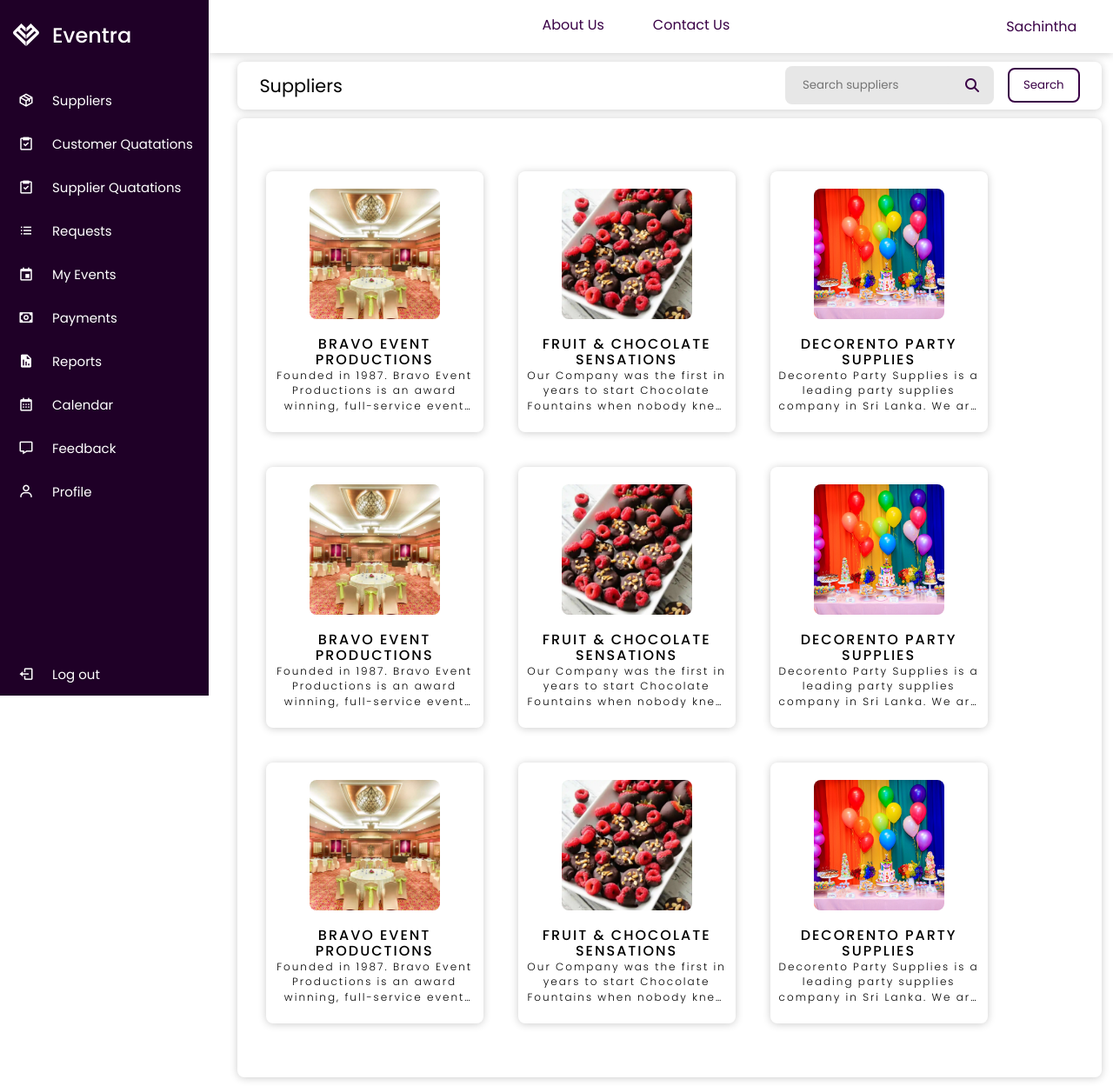
After one commit to Rashmina-Senadheera/IS2102_G29, a PHP site: page /Event_Management/Event_Planner/Suppliers.php in a window 1280 px wide. The commit adds this page. Shown: the whole page at 87% size. Run offline with PHP 8.4, Linux system fonts and the light colour scheme; some libraries are stand-ins or nearby versions.

Commit message:
View all suppliers

```diff
--- /dev/null
+++ b/Event_Management/Event_Planner/Suppliers.php
@@ -0,0 +1,223 @@
+<?php
+include('eventplanner_sidenav.php');
+include('eventplanner_header.php');
+?>
+
+<!DOCTYPE html>
+<html>
+
+<head>
+    <meta charset="UTF-8">
+    <meta http-equiv="X-UA-Compatible" content="IE=edge">
+    <meta name="viewport" content="width=device-width, initial-scale=1.0">
+    <link rel="stylesheet" href="../css/eventPlannerMain.css">
+    <link rel="stylesheet" href="../css/viewSuppliersEP.css">
+</head>
+
+<body>
+    <div class="grid-container-payments">
+        <div class="gridSearch">
+            <div class="searchSec">
+                <div class="page-title"> Suppliers </div>
+                <div class="input-container">
+                    <input class="input-field" type="text" placeholder="Search suppliers" name="search">
+                    <i class="fa fa-search icon"></i>
+                </div>
+                <button type="submit" class="srcButton">Search</button>
+            </div>
+        </div>
+        <div class="gridMain">
+            <div class="suppliers-cards-container">
+
+                <div class="card">
+                    <div class="content">
+                        <div class="imgBx">
+                            <img src="../images/Suppliers/supplier01.jpg">
+                        </div>
+                        <div class="contentBx">
+                            <h3>Bravo Event Productions<br><span>
+                                    Founded in 1987. Bravo Event Productions is an award winning, full-service event planning and production company specializing in designing and staging world-class coporate, association, government, military and non-profit functions nationwide.
+                                </span></h3>
+                        </div>
+                    </div>
+                    <ul class="sci">
+                        <li>
+                            <a href="" class="view-supplier">View</a>
+                        </li>
+                        <li>
+                            <a href="" class="request">Request a Quotation</a>
+                        </li>
+                    </ul>
+                </div>
+                <div class="card">
+                    <div class="content">
+                        <div class="imgBx">
+                            <img src="../images/Suppliers/supplier02.jpg">
+                        </div>
+                        <div class="contentBx">
+                            <h3>Fruit & Chocolate sensations<br><span>
+                                    Our Company was the first in years to start Chocolate Fountains when nobody knew what it was? Year later we are skill here today for all types of events. We cater from 25 guests 800 guests we can make it happend.
+                                </span></h3>
+                        </div>
+                    </div>
+                    <ul class="sci">
+                        <li>
+                            <a href="" class="view-supplier">View</a>
+                        </li>
+                        <li>
+                            <a href="" class="request">Request a Quotation</a>
+                        </li>
+                    </ul>
+                </div>
+                <div class="card">
+                    <div class="content">
+                        <div class="imgBx">
+                            <img src="../images/Suppliers/supplier03.jpg">
+                        </div>
+                        <div class="contentBx">
+                            <h3>DECORENTO PARTY SUPPLIES<br><span>
+                                    Decorento Party Supplies is a leading party supplies company in Sri Lanka. We are the pioneers in the party supplies industry in Sri Lanka. We have been in the industry for over 20 years and have been providing our services to the public for over 10 years.
+                                </span></h3>
+                        </div>
+                    </div>
+                    <ul class="sci">
+                        <li>
+                            <a href="" class="view-supplier">View</a>
+                        </li>
+                        <li>
+                            <a href="" class="request">Request a Quotation</a>
+                        </li>
+                    </ul>
+                </div>
+
+
+                <div class="card">
+                    <div class="content">
+                        <div class="imgBx">
+                            <img src="../images/Suppliers/supplier01.jpg">
+                        </div>
+                        <div class="contentBx">
+                            <h3>Bravo Event Productions<br><span>
+                                    Founded in 1987. Bravo Event Productions is an award winning, full-service event planning and production company specializing in designing and staging world-class coporate, association, government, military and non-profit functions nationwide.
+                                </span></h3>
+                        </div>
+                    </div>
+                    <ul class="sci">
+                        <li>
+                            <a href="" class="view-supplier">View</a>
+                        </li>
+                        <li>
+                            <a href="" class="request">Request a Quotation</a>
+                        </li>
+                    </ul>
+                </div>
+                <div class="card">
+                    <div class="content">
+                        <div class="imgBx">
+                            <img src="../images/Suppliers/supplier02.jpg">
+                        </div>
+                        <div class="contentBx">
+                            <h3>Fruit & Chocolate sensations<br><span>
+                                    Our Company was the first in years to start Chocolate Fountains when nobody knew what it was? Year later we are skill here today for all types of events. We cater from 25 guests 800 guests we can make it happend.
+                                </span></h3>
+                        </div>
+                    </div>
+                    <ul class="sci">
+                        <li>
+                            <a href="" class="view-supplier">View</a>
+                        </li>
+                        <li>
+                            <a href="" class="request">Request a Quotation</a>
+                        </li>
+                    </ul>
+                </div>
+                <div class="card">
+                    <div class="content">
+                        <div class="imgBx">
+                            <img src="../images/Suppliers/supplier03.jpg">
+                        </div>
+                        <div class="contentBx">
+                            <h3>DECORENTO PARTY SUPPLIES<br><span>
+                                    Decorento Party Supplies is a leading party supplies company in Sri Lanka. We are the pioneers in the party supplies industry in Sri Lanka. We have been in the industry for over 20 years and have been providing our services to the public for over 10 years.
+                                </span></h3>
+                        </div>
+                    </div>
+                    <ul class="sci">
+                        <li>
+                            <a href="" class="view-supplier">View</a>
+                        </li>
+                        <li>
+                            <a href="" class="request">Request a Quotation</a>
+                        </li>
+                    </ul>
+                </div>
+
+
+                <div class="card">
+                    <div class="content">
+                        <div class="imgBx">
+                            <img src="../images/Suppliers/supplier01.jpg">
+                        </div>
+                        <div class="contentBx">
+                            <h3>Bravo Event Productions<br><span>
+                                    Founded in 1987. Bravo Event Productions is an award winning, full-service event planning and production company specializing in designing and staging world-class coporate, association, government, military and non-profit functions nationwide.
+                                </span></h3>
+                        </div>
+                    </div>
+                    <ul class="sci">
+                        <li>
+                            <a href="" class="view-supplier">View</a>
+                        </li>
+                        <li>
+                            <a href="" class="request">Request a Quotation</a>
+                        </li>
+                    </ul>
+                </div>
+                <div class="card">
+                    <div class="content">
+                        <div class="imgBx">
+                            <img src="../images/Suppliers/supplier02.jpg">
+                        </div>
+                        <div class="contentBx">
+                            <h3>Fruit & Chocolate sensations<br><span>
+                                    Our Company was the first in years to start Chocolate Fountains when nobody knew what it was? Year later we are skill here today for all types of events. We cater from 25 guests 800 guests we can make it happend.
+                                </span></h3>
+                        </div>
+                    </div>
+                    <ul class="sci">
+                        <li>
+                            <a href="" class="view-supplier">View</a>
+                        </li>
+                        <li>
+                            <a href="" class="request">Request a Quotation</a>
+                        </li>
+                    </ul>
+                </div>
+                <div class="card">
+                    <div class="content">
+                        <div class="imgBx">
+                            <img src="../images/Suppliers/supplier03.jpg">
+                        </div>
+                        <div class="contentBx">
+                            <h3>DECORENTO PARTY SUPPLIES<br><span>
+                                    Decorento Party Supplies is a leading party supplies company in Sri Lanka. We are the pioneers in the party supplies industry in Sri Lanka. We have been in the industry for over 20 years and have been providing our services to the public for over 10 years.
+                                </span></h3>
+                        </div>
+                    </div>
+                    <ul class="sci">
+                        <li>
+                            <a href="" class="view-supplier">View</a>
+                        </li>
+                        <li>
+                            <a href="" class="request">Request a Quotation</a>
+                        </li>
+                    </ul>
+                </div>
+
+            </div>
+        </div>
+    </div>
+
+</body>
+
+</html>
--- a/Event_Management/css/eventPlannerMain.css
+++ b/Event_Management/css/eventPlannerMain.css
@@ -62,7 +62,7 @@ hr {
         'search'
         'main';
     gap: 10px;
-    padding: 10px;
+    padding: 10px 0 10px 20px;
     padding-left: 20px;
 }
 
--- /dev/null
+++ b/Event_Management/css/viewSuppliersEP.css
@@ -0,0 +1,128 @@
+/********* View Suppliers Cards *********/
+@import url(eventPlannerMain.css);
+
+.suppliers-cards-container {
+    position: relative;
+    z-index: 1;
+    display: flex;
+    flex-wrap: wrap;
+    margin: 40px 0;
+}
+
+.suppliers-cards-container .card {
+    position: relative;
+    width: 250px;
+    height: 300px;
+    padding: 8px 8px 0 8px;
+    background: rgba(255, 255, 255, 0.05);
+    margin: 20px;
+    box-shadow: 0 1px 10px 0 rgba(0, 0, 0, 0.2);
+    border-radius: .5rem;
+    display: flex;
+    justify-content: center;
+    align-items: center;
+}
+
+.suppliers-cards-container .card .content {
+    position: relative;
+    display: flex;
+    justify-content: center;
+    align-items: center;
+    flex-direction: column;
+    transition: 0.2s;
+}
+
+/* .suppliers-cards-container .card:hover .content {
+	transform: translateY(-20px);
+} */
+
+.suppliers-cards-container .card .content .imgBx {
+    position: relative;
+    width: 150px;
+    height: 150px;
+    overflow: hidden;
+}
+
+.suppliers-cards-container .card .content .imgBx img {
+    position: absolute;
+    top: 0;
+    left: 0;
+    width: 100%;
+    height: 100%;
+    object-fit: cover;
+    border-radius: .5rem;
+}
+
+.suppliers-cards-container .card .content .contentBx h3 {
+    text-transform: uppercase;
+    letter-spacing: 2px;
+    font-weight: 500;
+    font-size: 16px;
+    text-align: center;
+    margin: 20px 0 10px;
+    line-height: 1.1em;
+}
+
+.suppliers-cards-container .card .content .contentBx h3 span {
+    font-size: 12px;
+    font-weight: 300;
+    text-transform: initial;
+    overflow: hidden;
+    text-overflow: ellipsis;
+    /* number of lines to show */
+    display: -webkit-box;
+    -webkit-line-clamp: 3;
+    line-clamp: 3;
+    -webkit-box-orient: vertical;
+}
+
+.suppliers-cards-container .card .sci {
+    position: absolute;
+    bottom: 0px;
+    /* justify-content: center; */
+    /* align-items: center; */
+    text-align: center;
+    width: 100%;
+    /* display: flex; */
+}
+
+.suppliers-cards-container .card:hover .sci {
+    background-color: white;
+    /* backdrop-filter: blur(10px);
+    -webkit-backdrop-filter: blur(10px); */
+    padding: 20px 10px;
+    border-radius: .5rem;
+}
+
+.suppliers-cards-container .card .sci li {
+    list-style: none;
+    margin: 0 10px;
+    /* transform: translateY(40px); */
+    transition: 0.2s;
+    opacity: 0;
+}
+
+.suppliers-cards-container .card:hover .sci li {
+    transform: translateY(0px);
+    opacity: 1;
+    margin-top: 20px;
+}
+
+.suppliers-cards-container .card .sci li a.view-supplier {
+    text-decoration: none;
+    font-weight: 500;
+    text-transform: uppercase;
+    letter-spacing: 2px;
+    background-color: var(--mainColor);
+    color: white;
+    padding: 5px 30px;
+    border-radius: .5rem;
+}
+
+.suppliers-cards-container .card .sci li a.request {
+    text-decoration: underline;
+    font-weight: 500;
+    text-transform: uppercase;
+    letter-spacing: 2px;
+    font-size: 12px;
+}
```
Also changed, not shown: Event_Management/images/Suppliers/supplier01.jpg (added), Event_Management/images/Suppliers/supplier02.jpg (added), Event_Management/images/Suppliers/supplier03.jpg (added).
